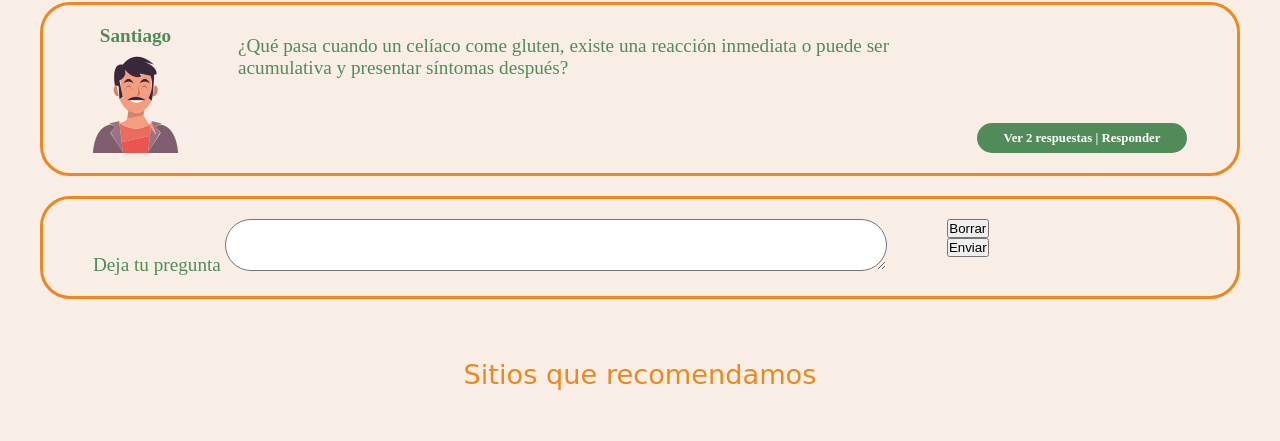
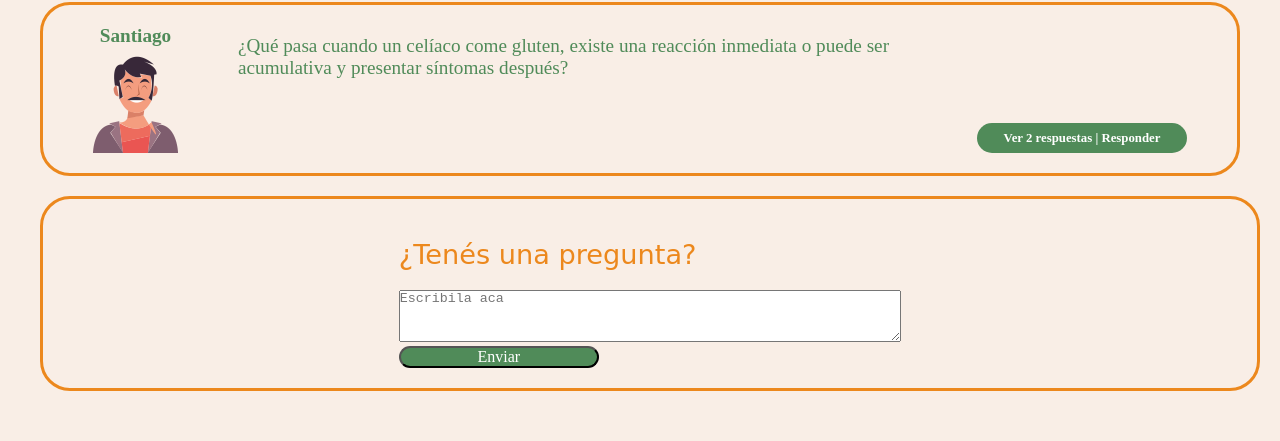
Before and after one commit to Compu3Unla/tacc_free-2022-1, a plain HTML site: page foro.html in a window 1280 px wide. Shown: the part 977-1418 px from the top of the page. Drawn offline with Linux system fonts and the light colour scheme; a web font is replaced by a local one.

Commit message:
galeria y formulario foro

```diff
--- a/estilos.css
+++ b/estilos.css
@@ -457,6 +457,34 @@ input type, label{
 /*------------------MAIN SINTAXIS PALERMO-------------------*/
 
 
+
+.carrusel {
+	display:flex;
+	gap:10px;
+	justify-content: center;
+
+}
+.carrusel ul {
+	list-style: none;
+	margin: 0px;
+	padding:0px;
+	max-width: 1000px;
+}
+.carrusel-fotos {
+	display:flex;
+	gap:10px;
+	overflow: auto;
+
+}
+
+
+.carrusel-fotos img {
+	width: 300px;
+	height:200px;
+
+}
+
+
 .imgprincipalsintaxis {
 	width: 100% !important;
 	height: auto;
@@ -702,7 +730,7 @@ h10 {
 	padding-bottom: 60px;
 }
 
-.botonesforo {
+.botonesforo  {
 	height: 30px;
 	width: 210px;
 	background-color:#508B59;
@@ -720,9 +748,62 @@ h10 {
 	padding-top: 50px;
 }
 
+.formularioforo {
+width: 87%;
+height: 50%;
+font-family:"original-surfer";
+align-items: center;
+margin: 20px 40px 20px 40px;
+padding: 20px;
+border-style: solid;
+border-width: 3px;
+border-radius: 30px;
+border-color: #EC881D;
+padding-left: 50px;
+padding-right: 50px;
+gap: 60px;
 
 
 
+}
+
+.titulopreg {
+font-family: 'Original Surfer', cursive;
+color: #EC881D;
+font-size: 1.7em;
+padding-top: 20px;
+padding-bottom: 20px;
+
+}
+
+
+#Mensajeforo {
+	width: 500px;
+	padding-bottom: 20px;
+}
+.botonpregunta {
+	font-family: "open-sans";
+	display:flex;
+	justify-content: center;
+
+
+}
+input  {
+	font-family: "open-sans";
+	color:white;
+	font-size:1em;
+
+	background-color:#508B59;
+	border-radius:30px;
+
+
+}
+.botonespregforo {
+
+	align-content: center;
+	width:200px;
+
+}
 /*------------------FOOTER-------------------*/
 
 
--- a/foro.html
+++ b/foro.html
@@ -80,17 +80,28 @@
 			</div>
 
 
-			<div class="flex-row preguntas">
+				<article class="formularioforo">
+				<div class="flex-column">
+
+				<div class="flex-column"><h11 class="titulopreg">¿Tenés una pregunta? </h11></div>
 				<form method="post" action="" target="_blank" enctype="text/plain">
-						<label class="letrasverdes" for="Mensaje">Deja tu pregunta</label>
-						<textarea name="Mensaje" id="pregunta" maxlength="800"></textarea>
 
-					</form>
-				<article class="botonesformulario">
-					<input type="reset" value="Borrar" class="botoncontacto">
-					<input type="submit" value="Enviar" formenctype="text/plain" class="botoncontacto">
+					<textarea name="Mensaje" id="Mensajeforo" maxlength="800" placeholder="Escribila aca" required></textarea>
+
+				<article class="botonespregforo">
+					<input type="submit" value="Enviar" formenctype="text/plain" class="botonpregunta">
 				</article>
-			</div>
+
+
+
+				</form>
+				</div>
+
+				</article>
+
+
+
+
 
 
 			<h11 class="center">Sitios que recomendamos</h11>
--- a/sintaxispalermo.html
+++ b/sintaxispalermo.html
@@ -77,15 +77,26 @@
 
 
 				<h2>Galería</h2>
+				<div class="carrusel">
+					<ul class="carrusel-fotos">
+						<li id="foto1"><img src="img/carrusel/miniatura/sinaxis 8-miniatura.jpg" width="750" height="562" alt="primerafoto"/></li>
+						<li id="foto2"><img src="img/carrusel/sintaxis 7.jpg" width="750" height="562" alt=""/></li>
+						<li id="foto3"><img src="img/carrusel/sintaxis 12.jpg" width="750" height="562" alt=""/></li>
+						<li id="foto4"><img src="img/carrusel/sintaxis 10.jpg" width="750" height="562" alt=""/></li>
+						<li id="foto5"><img src="img/carrusel/sintaxis 13.jpg" width="750" height="562" alt=""/></li>
+						<li id="foto6"><img src="img/carrusel/sintaxis 11.jpg" width="750" height="562" alt=""/></li>
 
 
-				<a href="img/carrusel/sinaxis 8.jpg" data-fancybox="gallery" data-caption="Caption #1">
-					<img src="img/recetas dulces/alfajores.png"  alt=""/>
-				</a>
+					</ul>
 
-				<a href="img/carrusel/sinaxis 8.jpg" data-fancybox="gallery" data-caption="Caption #2">
-					<img src="img/recetas dulces/alfajores.png" alt=""/>
-				</a>
+
+
+
+
+			  </div>
+
+
+
 
 
 
@@ -129,8 +140,6 @@
 
 </footer>
 
-<script src="js/jquery-3.4.1.min.js"></script>
-<script src="js/jquery.fancybox.min.js"></script>
 
 </body>
 </html>
```
Also changed, not shown: img/carrusel/miniatura/sinaxis 8-miniatura.jpg (added), img/carrusel/sinaxis 8.jpg, img/carrusel/sintaxis 10.jpg, img/carrusel/sintaxis 11.jpg, img/carrusel/sintaxis 12.jpg, img/carrusel/sintaxis 13.jpg, img/carrusel/sintaxis 7.jpg.
